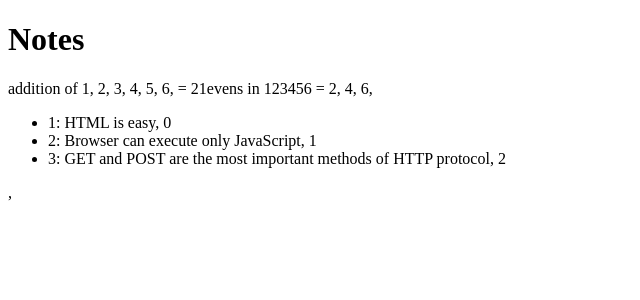
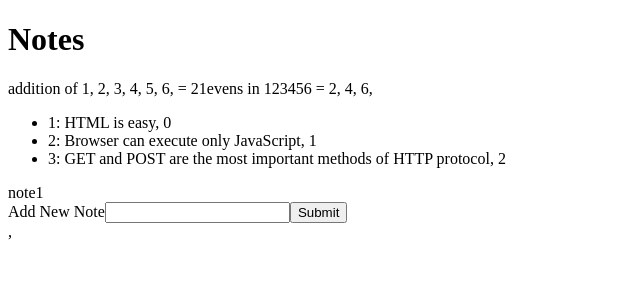
Before and after one commit to Shawns2759/FSO, a React (Create React App) app in the folder part-2/: page / in a window 1280 px wide. Shown: the top 300 px of the page, without its empty margins (0-640 px from the left). Built offline with nearby package versions, Linux system fonts and the light colour scheme.

Commit message:
fso forms aug 26

```diff
--- a/part-2/src/App.js
+++ b/part-2/src/App.js
@@ -1,4 +1,4 @@
-import React from 'react'
+import React, { useState } from 'react'
 import Notes from './components/Note'
 
 
--- a/part-2/src/components/Note.js
+++ b/part-2/src/components/Note.js
@@ -1,15 +1,29 @@
-import React from 'react';
+import { React, useState } from 'react';
 
 
-const Notes = ({ notes }) => {
+const Notes = ({notes}) => {
+  let {note, setNote} = useState([])
+  const [newNote, setNewNote] = useState('note1')
     let allNotes = notes.map((note,i) => {
       return <li key={note.id}>{note.id}: {note.content}, {i}</li>
     })
+
+  function addNote(event) {
+    setNewNote(event.target.value)
+    event.preventDefault()
+    console.log('button clicked', event.target)
+}
     return (
       <div>
         <ul>
           {allNotes}
         </ul>
+        {newNote}
+        <form  onSubmit={addNote}>
+          <label for="note">Add New Note</label>
+          <input type="text" id="note" />
+          <button>Submit</button>
+        </form>
       </div>
     )
 }
```
